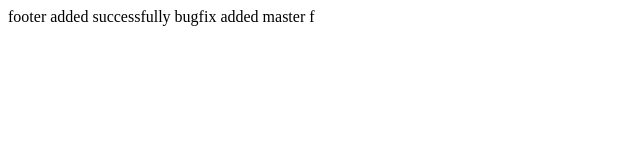
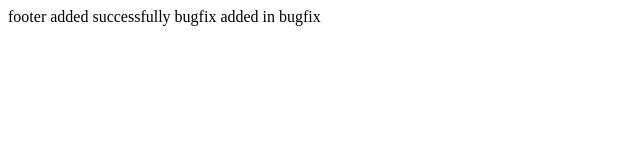
Before and after one commit to PavanReddySnapper/demo2, a plain HTML site: page index.html in a window 1280 px wide. Shown: the full height of the page, 0-640 px from the left. Drawn offline with Linux system fonts and the light colour scheme.

Commit message:
rebase conflit resolve

```diff
--- a/index.html
+++ b/index.html
@@ -9,6 +9,8 @@
 
     footer added successfully
     bugfix added
-    master f
+
+    in bugfix
+
 </body>
 </html>
```
